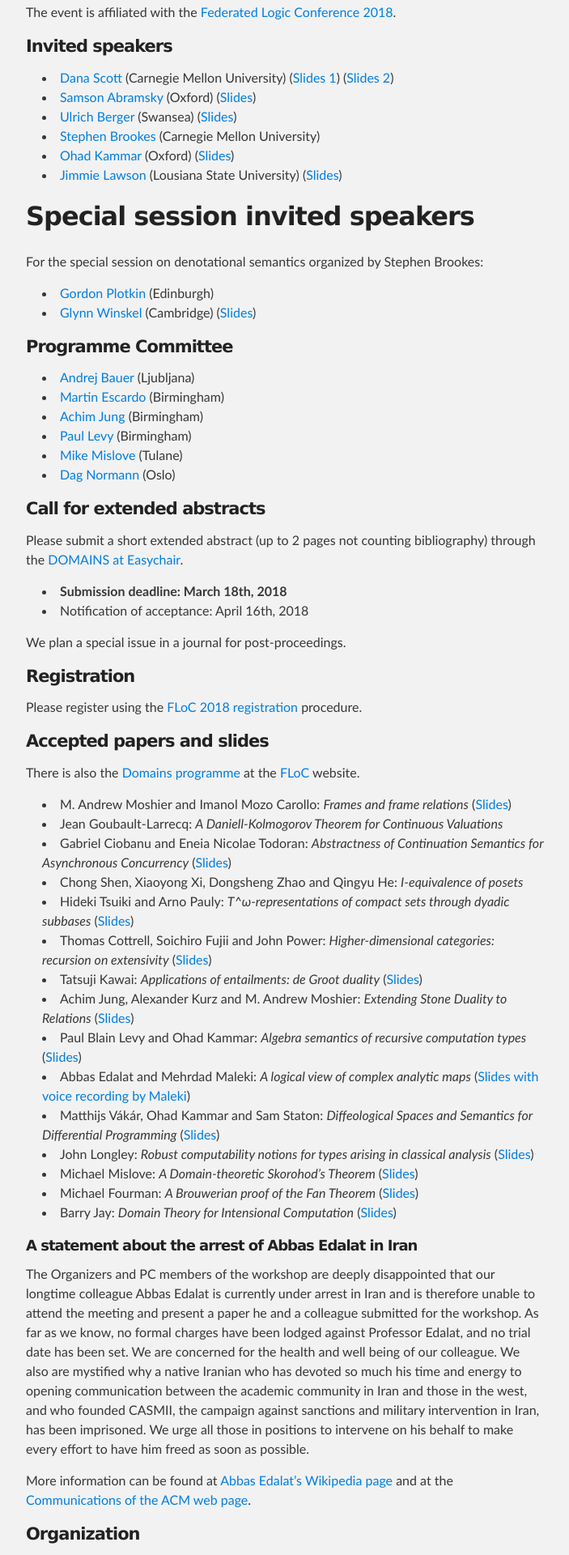
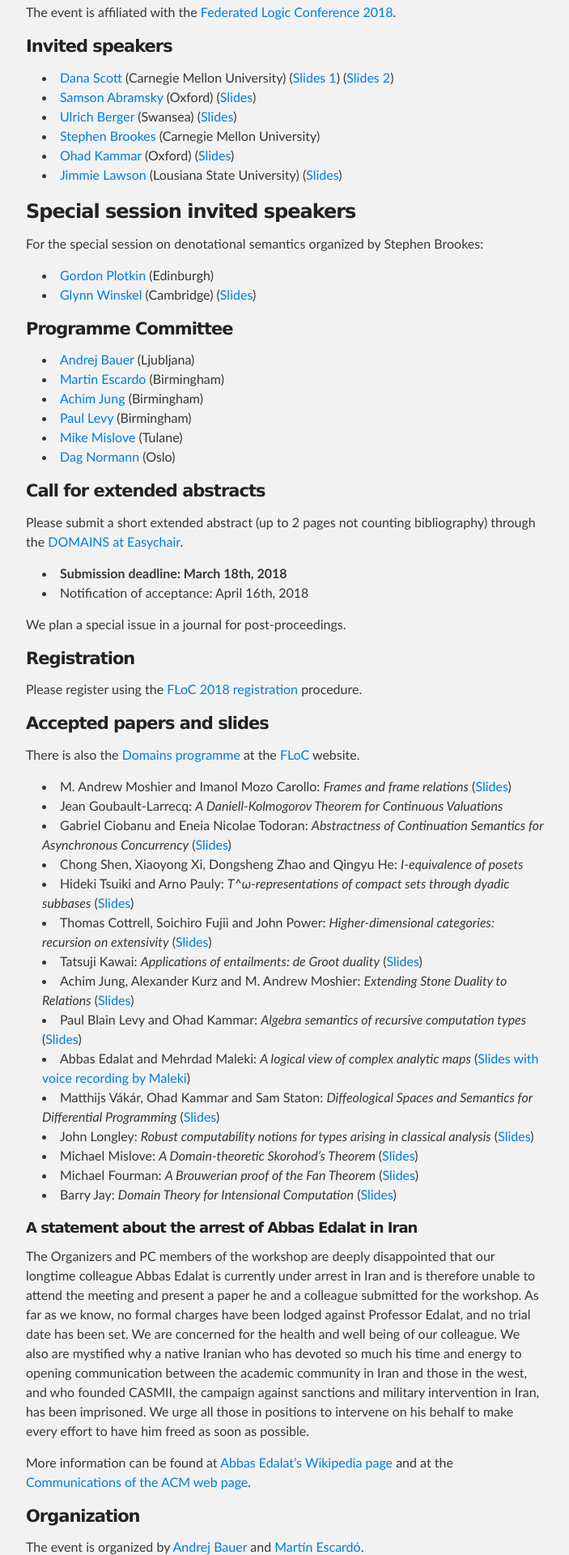
Before and after one commit to IMFM-SI/STM2025, a Jekyll site: the page built from index.md, in a window 1280 px wide. Shown: the part 409-2329 px from the top of the page at 81% size, without its empty margins (288-991 px from the left). Built offline with Jekyll 4.4.1, drawn with Linux system fonts in a browser that asks for light colours.

Commit message:
correct level

```diff
--- a/index.md
+++ b/index.md
@@ -25,7 +25,7 @@ the [Federated Logic Conference 2018](http://www.floc2018.org).
 * [Ohad Kammar](http://www.cs.ox.ac.uk/people/ohad.kammar/main.html) (Oxford) ([Slides](slides/Kammar-Vakar-Staton.pdf))
 * [Jimmie Lawson](https://www.math.lsu.edu/~lawson/) (Lousiana State University) ([Slides](slides/Lawson.pdf))
 
-## Special session invited speakers
+### Special session invited speakers
 
 For the special session on denotational semantics organized by Stephen Brookes:
 * [Gordon Plotkin](http://homepages.inf.ed.ac.uk/gdp/) (Edinburgh)
```
